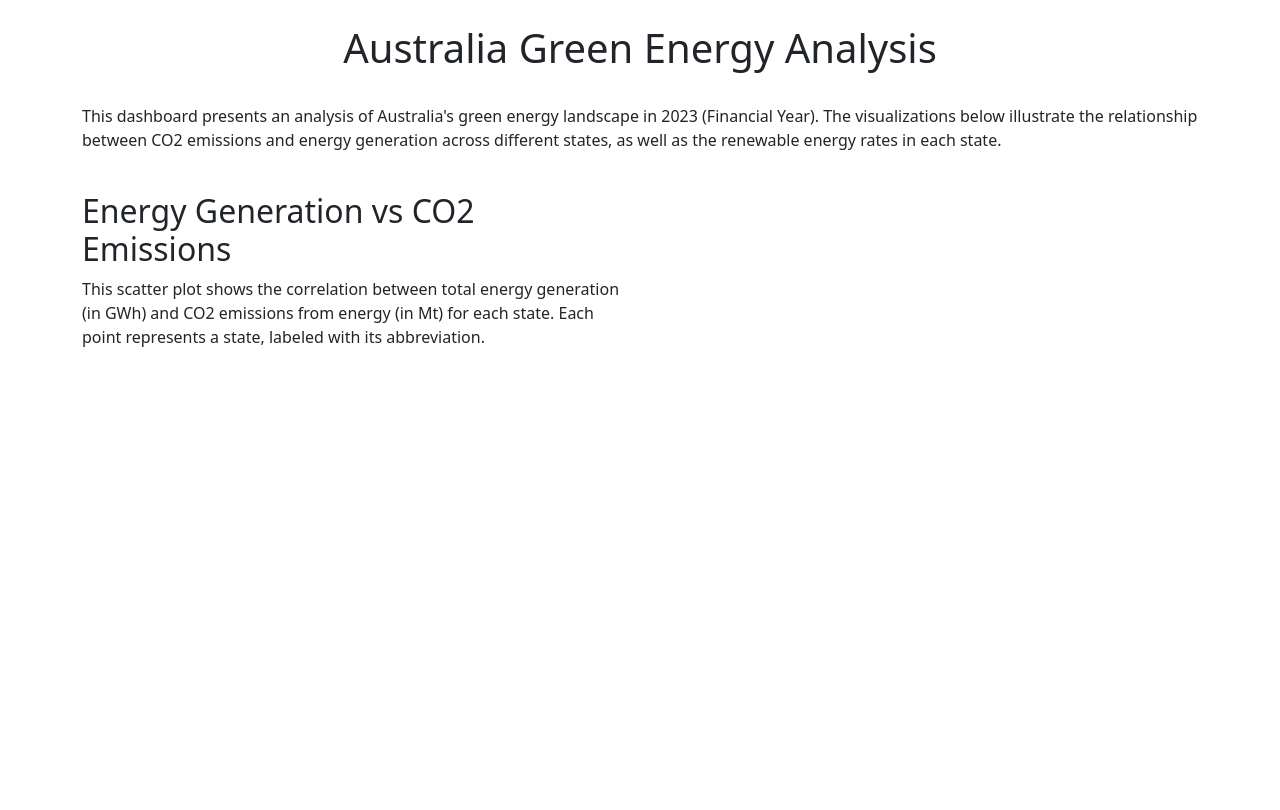
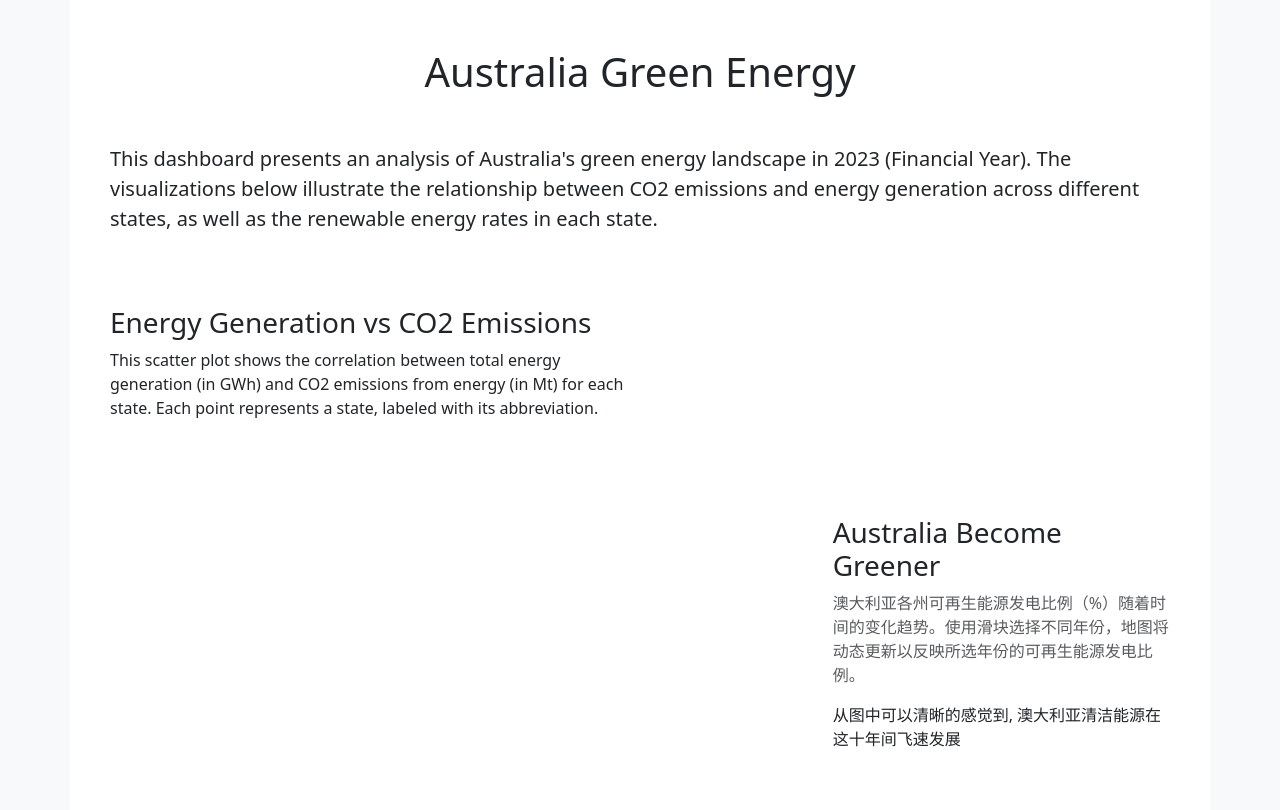
Before and after one commit to monash-yluo/3179-a2-australia-green-energy, a plain HTML site: page index.html in a window 1280 px wide. Drawn offline with nearby package versions, Linux system fonts and the light colour scheme; a script that the page names is missing.

Commit message:
更新HTML和Vega-Lite可视化配置，调整标题和样式，增强用户界面；添加动态更新功能以显示各州可再生能源发电比例

```diff
--- a/index.html
+++ b/index.html
@@ -21,25 +21,28 @@
     </style>
 </head>
 
-<body>
+<body class="bg-body-tertiary">
     <main>
-        <div class="container mt-4">
-            <div class="row">
+        <div class="container p-4 bg-white">
+
+            <div class="row my-4">
                 <div class="col">
-                    <h1 class="text-center">Australia Green Energy Analysis</h1>
+                    <h1 class="text-center">Australia Green Energy</h1>
                 </div>
             </div>
-            <div class="row mt-4">
+
+            <div class="row my-4 p-3">
                 <div class="col">
-                    <p>This dashboard presents an analysis of Australia's green energy landscape in 2023 (Financial
+                    <p class="lead">This dashboard presents an analysis of Australia's green energy landscape in 2023 (Financial
                         Year).
                         The visualizations below illustrate the relationship between CO2 emissions and energy generation
                         across different states, as well as the renewable energy rates in each state.</p>
                 </div>
             </div>
-            <div class="row mt-4">
+
+            <div class="row my-4 p-3">
                 <div class="col-lg-6 mb-4">
-                    <h2>Energy Generation vs CO2 Emissions</h2>
+                    <h3>Energy Generation vs CO2 Emissions</h3>
                     <p>This scatter plot shows the correlation between total energy generation (in GWh) and CO2
                         emissions from energy (in Mt) for each state. Each point represents a state, labeled with its
                         abbreviation.</p>
@@ -48,22 +51,32 @@
                     <div id="energy_scatter_plot" class="vis-container"></div>
                 </div>
             </div>
+
+            <div class="row my-4 p-3">
+                <div class="col-lg-8">
+                    <div id="state_energy_rate_map_year" class="vis-container"></div>
+                </div>
+                <div class="col-lg-4 mb-4">
+                    <h3>Australia Become Greener</h3>
+                    <p class="text-muted">澳大利亚各州可再生能源发电比例（%）随着时间的变化趋势。使用滑块选择不同年份，地图将动态更新以反映所选年份的可再生能源发电比例。</p>
+                    <p>从图中可以清晰的感觉到, 澳大利亚清洁能源在这十年间飞速发展</p>
+                </div>
+            </div>
         </div>
 
     </main>
 
     <script type="text/javascript">
 
-        // var spec1 = "js/state_energy_rate.vg.json";
-        // vegaEmbed('#choropleth_map', spec1).then(function (result) {
-        //     // Access the Vega view instance (https://vega.github.io/vega/docs/api/view/) as result.view
-        // }).catch(console.error);
-
-        var spec2 = "js/state_energy_co2_scatter_plot.vg.json";
-        vegaEmbed('#energy_scatter_plot', spec2).then(function (result) {
+        var state_energy_co2_scatter_plot = "js/state_energy_co2_scatter_plot.vg.json";
+        vegaEmbed('#energy_scatter_plot', state_energy_co2_scatter_plot).then(function (result) {
             // Access the Vega view instance (https://vega.github.io/vega/docs/api/view/) as result.view
         }).catch(console.error);
 
+        var state_energy_rate_map_year = "js/state_energy_rate_map_year.vg";
+        vegaEmbed('#state_energy_rate_map_year', state_energy_rate_map_year).then(function (result) {
+            // Access the Vega view instance (https://vega.github.io/vega/docs/api/view/) as result.view
+        }).catch(console.error);
     </script>
 
 </body>
--- a/js/state_energy_co2_scatter_plot.vg.json
+++ b/js/state_energy_co2_scatter_plot.vg.json
@@ -1,6 +1,6 @@
 {
     "$schema": "https://vega.github.io/schema/vega-lite/v5.json",
-    "title": "Australia State CO2 Emissions And Energy Generation in 2023 (Financial Year)",
+    "title": "CO2 Emissions And Energy Generation in 2023",
     "data": {
         "name": "energy_data",
         "url": "https://raw.githubusercontent.com/monash-yluo/3179-a2-australia-green-energy/refs/heads/main/data/energy_state_fy_2023.csv"
```
Also changed, not shown: 1 other file.
